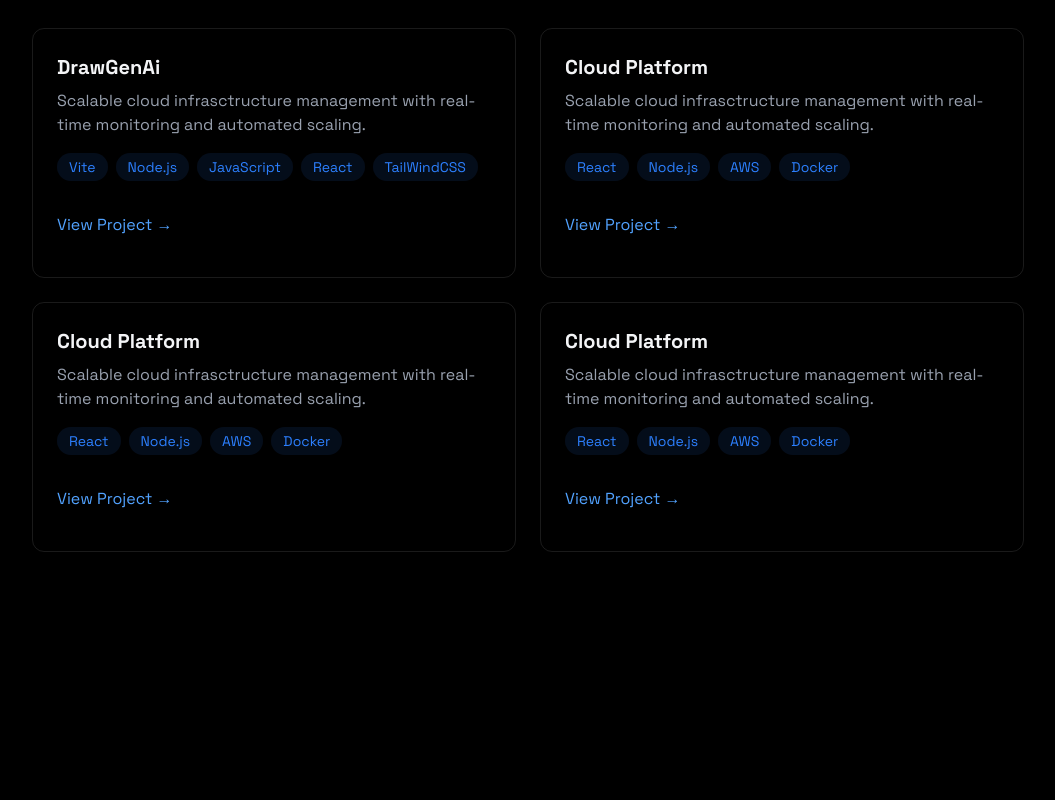
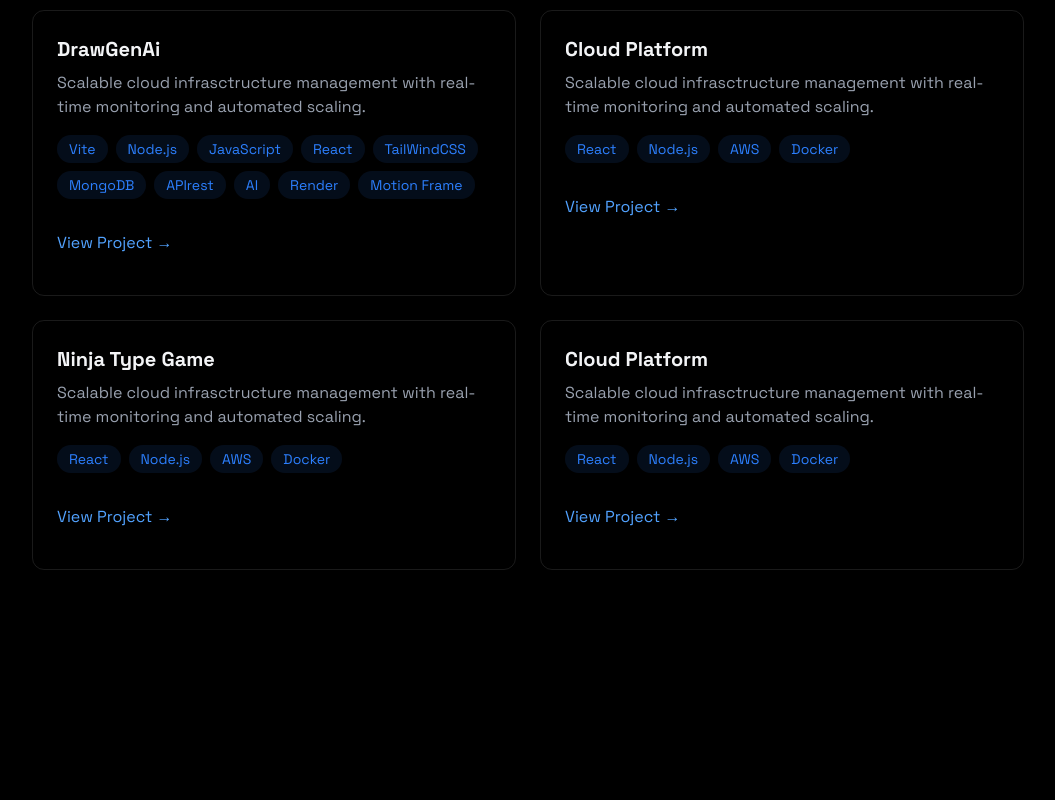
Before and after one commit to jhonsstoss/jhonsantoss-portfolio, a React (Vite) app: page / in a window 1280 px wide. Shown: the part 1800-2600 px from the top of the page, without its empty margins (112-1167 px from the left). Built offline with nearby package versions, Linux system fonts and the light colour scheme.

Commit message:
projects add

```diff
--- a/src/components/sections/Projects.jsx
+++ b/src/components/sections/Projects.jsx
@@ -21,7 +21,7 @@
               Scalable cloud infrasctructure management with real-time monitoring and automated scaling.
             </p>
             <div className="flex flex-wrap gap-2 mb-4">
-              {["Vite", "Node.js", "JavaScript", "React", "TailWindCSS"].map((tech, key) => (
+              {["Vite", "Node.js", "JavaScript", "React", "TailWindCSS", "MongoDB", "APIrest", "AI", "Render", "Motion Frame"].map((tech, key) => (
                 <span
                   key={key}
                   className="bg-blue-500/10 text-blue-500
@@ -62,6 +62,8 @@
             </div>
             <div className="flex justify-between items-center">
               <a
+                target="_blank"
+                rel="noopener noreferrer"
                 href="https://drawgen-ai-front.onrender.com/"
                 className="text-blue-400 hover:text-blue-300 transition-colors my-4">
                 {""}View Project →{""}
@@ -70,7 +72,7 @@
           </div>
 
           <div className="p-6 rounded-xl border border-white/10 hover:-translate-y-1 hover:border-blue-500/30 hover:shadow-[0_2px_8px_rgba(59, 130, 246, 0.2)]">
-            <h3 className="text-xl font-bold mb-2">Cloud Platform</h3>
+            <h3 className="text-xl font-bold mb-2">Ninja Type Game</h3>
             <p className="text-gray-400 mb-4">
               Scalable cloud infrasctructure management with real-time monitoring and automated scaling.
             </p>
@@ -88,7 +90,9 @@
             </div>
             <div className="flex justify-between items-center">
               <a
-                href="#"
+                target="_blank"
+                rel="noopener noreferrer"
+                href="https://ninja-type-game.vercel.app/"
                 className="text-blue-400 hover:text-blue-300 transition-colors my-4">
                 {""}View Project →{""}
               </a>
```
